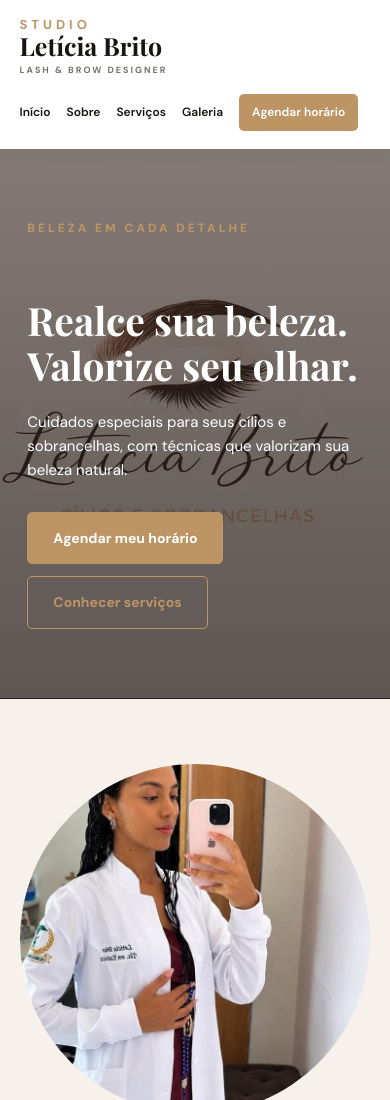
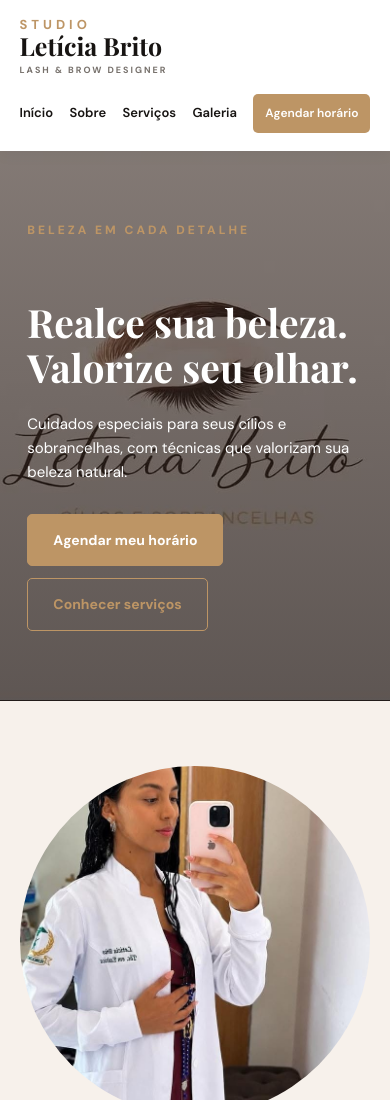
Before and after one commit to Junior237-afk/LeticiaBrito, a plain HTML site: page index.html in a window 390 px wide. Shown: the top 1100 px of the page. Drawn offline with nearby package versions, Linux system fonts and the light colour scheme; no server answers.

Commit message:
atualizacao

```diff
--- a/style.css
+++ b/style.css
@@ -1108,3 +1108,38 @@ footer span {
         grid-template-columns: repeat(2, 1fr);
     }
 }
+
+/* =====================================
+   AJUSTE DO MENU - CELULAR
+===================================== */
+
+@media (max-width: 700px) {
+
+    .header {
+        padding: 18px 5%;
+        align-items: flex-start;
+    }
+
+    .menu {
+        width: 100%;
+        display: flex;
+        flex-direction: row;
+        flex-wrap: nowrap;
+        align-items: center;
+        justify-content: space-between;
+        gap: 8px;
+    }
+
+    .menu a {
+        font-size: 13px;
+        white-space: nowrap;
+    }
+
+    .menu .btn-menu {
+        font-size: 12px;
+        padding: 10px 12px;
+        white-space: nowrap;
+        flex-shrink: 0;
+        margin: 0;
+    }
+}
```
